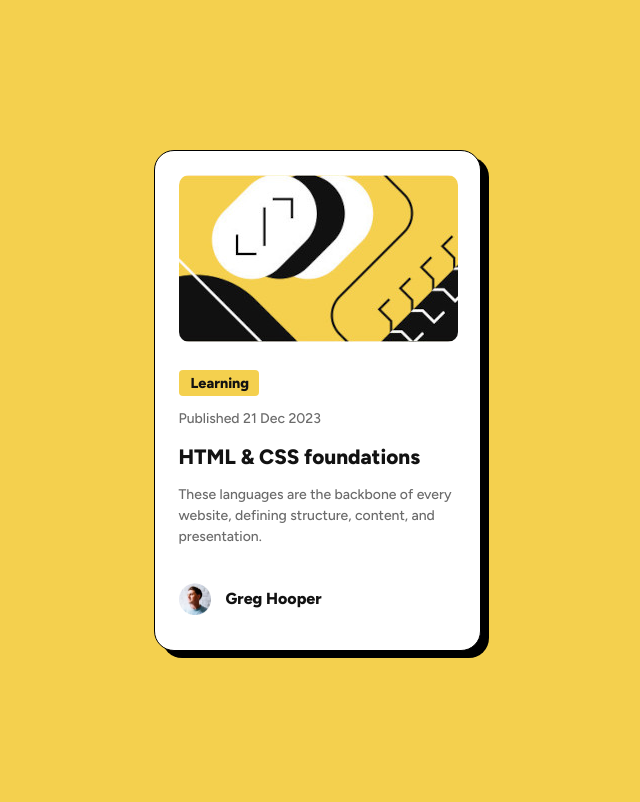
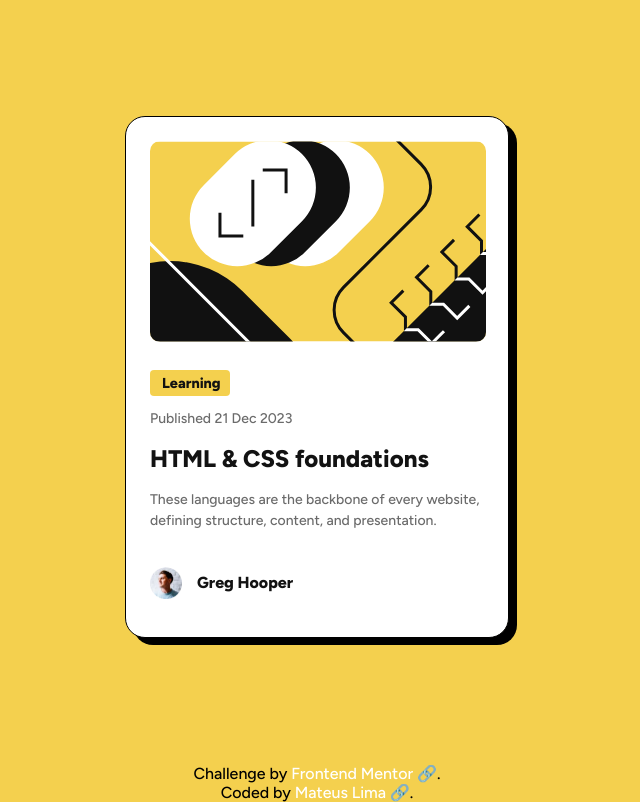
Before and after one commit to mts-ml/blog-preview-card-main, a plain HTML site: page index.html in a window 1280 px wide. Shown: the whole page, without its empty margins (323-963 px from the left). Drawn offline with Linux system fonts and the light colour scheme.

Commit message:
Updated index.html, CSS and README.md

```diff
--- a/index.html
+++ b/index.html
@@ -20,9 +20,10 @@
 <body>
   <main>
     <article>
-      <div class="image">
-        <img src="./assets/images/illustration-article-279x167.jpg" alt="Image of a tag">
-      </div>
+      <picture>
+        <source media="(max-width: 992px)" srcset="./assets/images/illustration-article-279x167.jpg" type="image/jpg">
+        <img src="assets/images/illustration-article.svg" alt="Image of a tag" type="image/svg">
+      </picture>
 
       <div class="content">
         <h2>Learning</h2>
@@ -43,10 +44,16 @@
     </article>
   </main>
 
-  <!-- <footer>
-    Challenge by <a href="https://www.frontendmentor.io?ref=challenge" target="_blank">Frontend Mentor</a>.
-    Coded by <a href="#">Your Name Here</a>.
-  </footer> -->
+  <footer>
+    <p>
+      Challenge by <a href="https://www.frontendmentor.io?ref=challenge" target="_blank" rel="noopener noreferrer ">Frontend Mentor</a>.
+    </p>
+
+    <p>
+      Coded by <a href="https://www.frontendmentor.io/profile/mts-ml" target="_blank" rel="noopener noreferrer">Mateus Lima</a>.
+    </p>
+  </footer>
+
 </body>
 
 </html>
--- a/style-landscape.css
+++ /dev/null
@@ -1,3 +0,0 @@
-main {
-   height: auto;
-}
--- a/style.css
+++ b/style.css
@@ -35,7 +35,29 @@ article {
    box-shadow: 8px 7px black;
 }
 
-div.image>img {
+article>div.content>h1 {
+   color: var(--gray-950);
+   line-height: 150%;
+   font-size: 1.3rem;
+}
+
+@media screen and (min-width: 992px) {
+   main {
+      min-height: 94.3vh;
+   }
+
+   article {
+      width: 384px;
+      height: 522px;
+   }
+
+   article>div.content>h1 {
+      font-size: 1.5rem;
+   }
+}
+
+
+picture>img {
    border-radius: 10px;
 }
 
@@ -60,12 +82,6 @@ article>div.content>p {
    color: var(--gray-500);
 }
 
-article>div.content>h1 {
-   color: var(--gray-950);
-   line-height: 150%;
-   font-size: 1.3rem;
-}
-
 article>span {
    display: flex;
    align-items: center;
@@ -81,3 +97,23 @@ article>span>img {
    width: 32px;
    height: 32px;
 }
+
+footer {
+   margin-top: 10px;
+   text-align: center;
+}
+
+footer > p > a {
+   text-decoration: none;
+   color: var(--white)
+}
+
+footer > p > a::after {
+   content: ' \1F517';
+   color: var(--Slate900);
+}
+
+footer > p > a:hover {
+   text-decoration: underline;
+   text-decoration-color: black;
+}
```
Also changed, not shown: assets/fonts/Figtree-Italic-VariableFont_wght.ttf (deleted), assets/fonts/Figtree-VariableFont_wght.ttf (deleted), assets/fonts/OFL.txt (deleted), assets/fonts/README.txt (deleted), assets/fonts/static/Figtree-ExtraBold.ttf (deleted), assets/fonts/static/Figtree-SemiBold.ttf (deleted), assets/images/illustration-article-279x200.jpg (deleted), media-querie.css (deleted), 3 other files.
